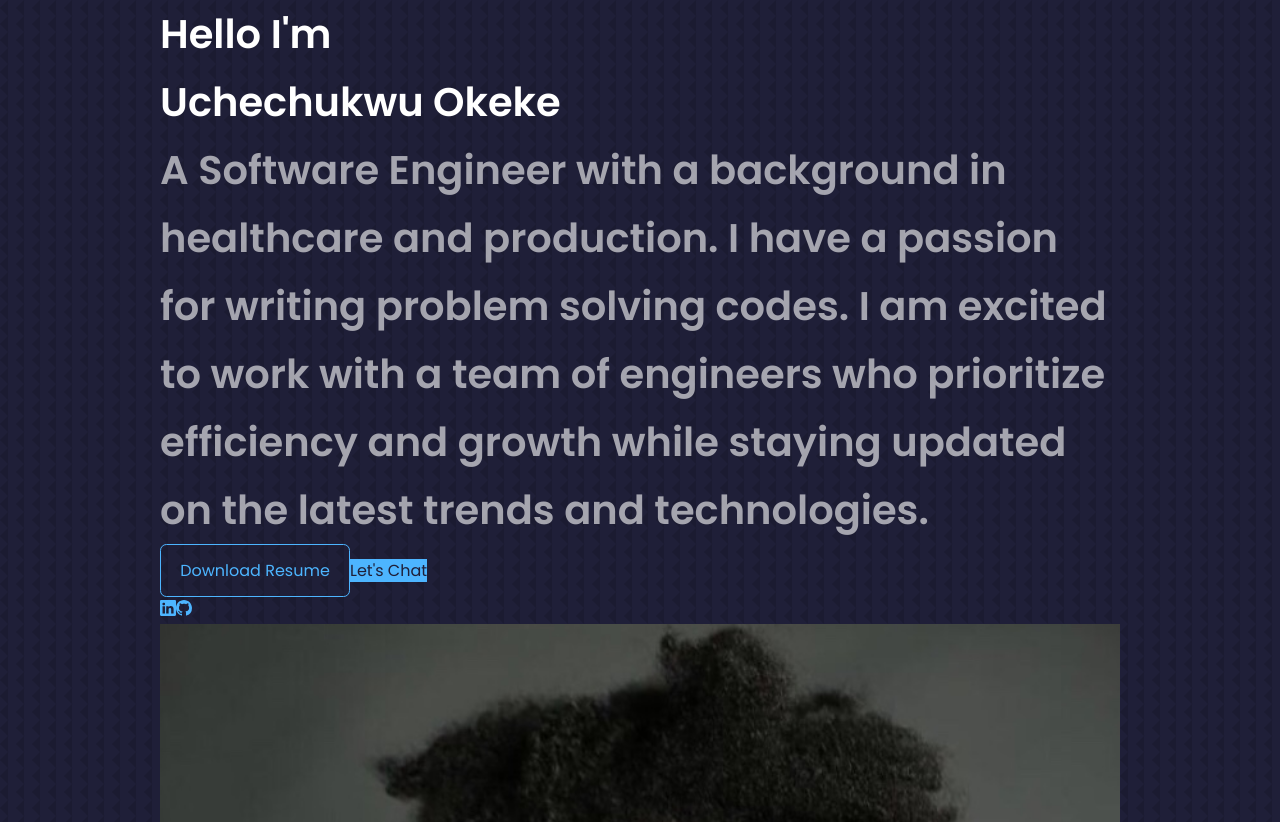
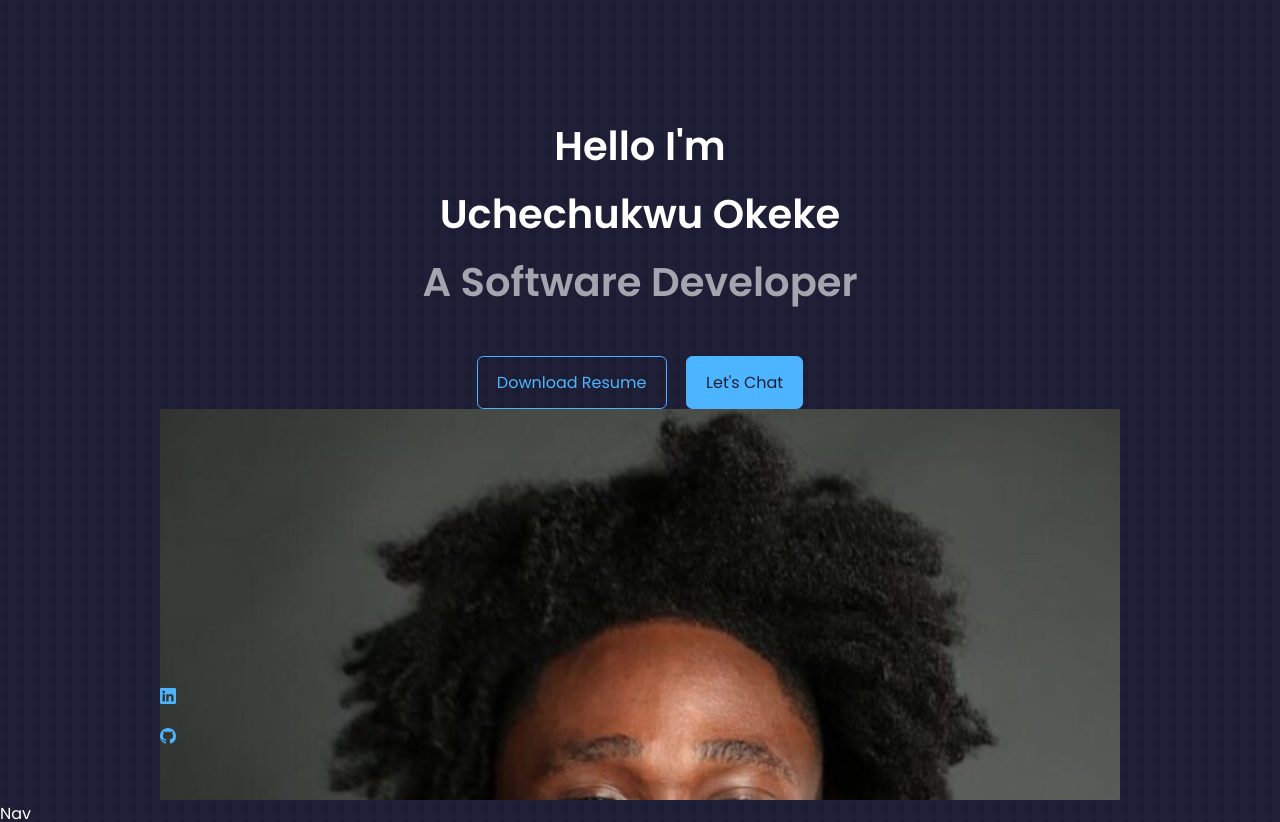
Before and after one commit to Thatucheshow/Final_portfolio, a React (Create React App) app in the folder react-website/: page / in a window 1280 px wide. Shown: the top 822 px of the page. Built offline with nearby package versions, Linux system fonts and the light colour scheme.

Commit message:
Styled Header

```diff
--- a/react-website/src/components/header/CTA.jsx
+++ b/react-website/src/components/header/CTA.jsx
@@ -4,8 +4,7 @@ const CTA = () => {
   return (
     <div className='cta'>
         <a href='' className='btn'>Download Resume</a>
-        <a href='#contact' className='btn-primary'>Let's Chat</a>
-
+        <a href='#contact' className='btn btn-primary'>Let's Chat</a>
     </div>
   )
 }
--- a/react-website/src/components/header/Header.jsx
+++ b/react-website/src/components/header/Header.jsx
@@ -10,7 +10,7 @@ const Header = () => {
       <div className="container header_container">
         <h5> Hello I'm</h5>
         <h1>Uchechukwu Okeke</h1>
-        <h5 className='text-light'>A Software Engineer with a background in healthcare and production. I have a passion for writing problem solving codes. I am excited to work with a team of engineers who prioritize efficiency and growth while staying updated on the latest trends and technologies.
+        <h5 className='text-light'> A Software Developer
         </h5>
         <CTA />
         <HeaderSocials/>
--- a/react-website/src/components/header/header.css
+++ b/react-website/src/components/header/header.css
@@ -0,0 +1,31 @@
+header{
+    height: 100vh;
+    padding-top: 7rem;
+    overflow: hidden;
+}
+
+.header_container {
+    text-align: center;
+    height: 100%;
+    position: relative;
+}
+
+/*========== CTA ==========*/
+
+.cta {
+    margin-top: 2.5rem;
+    display: flex;
+    gap: 1.2rem;
+    justify-content: center;
+}
+
+/*========== Header Socials ==========*/
+.header_socials {
+    display: flex;
+    flex-direction: column;
+    align-items: center;
+    gap: 0.8rem;
+    position: absolute;
+    left: 0;
+    bottom: 3rem;
+}
```
